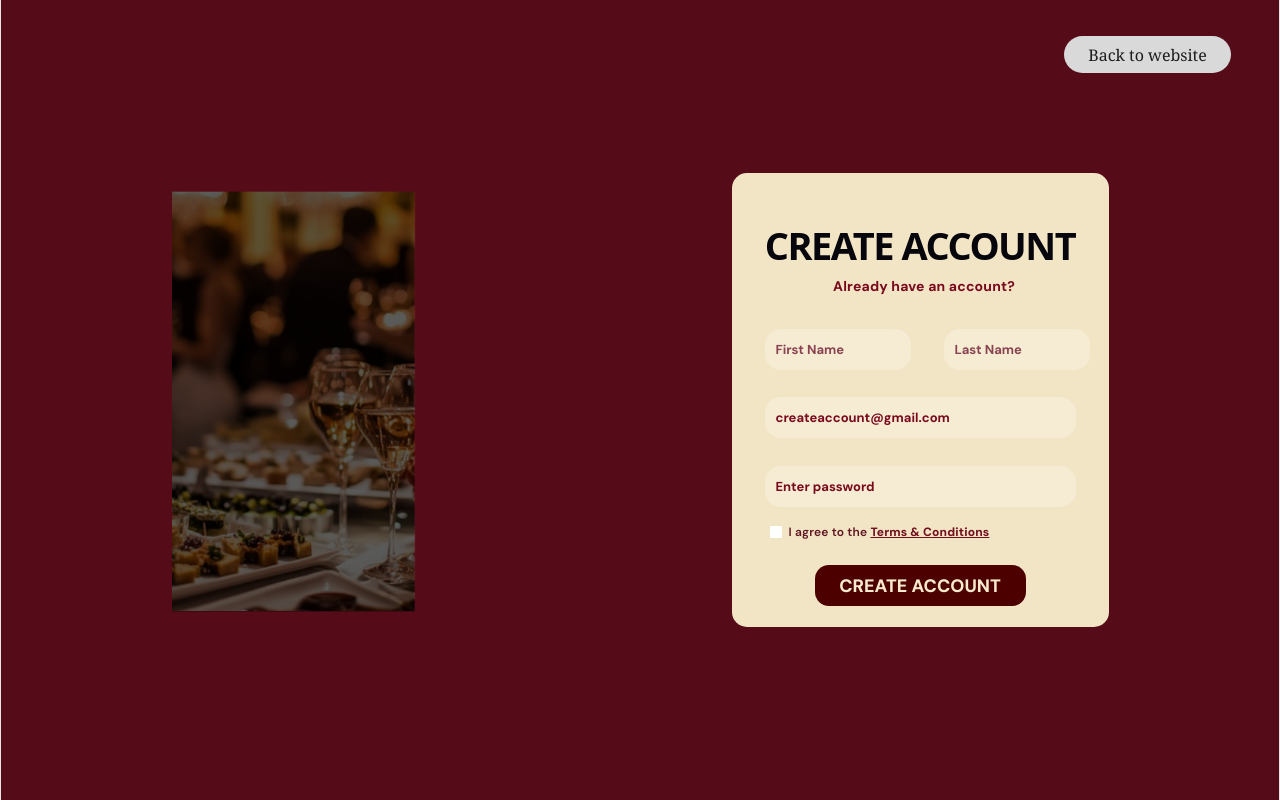
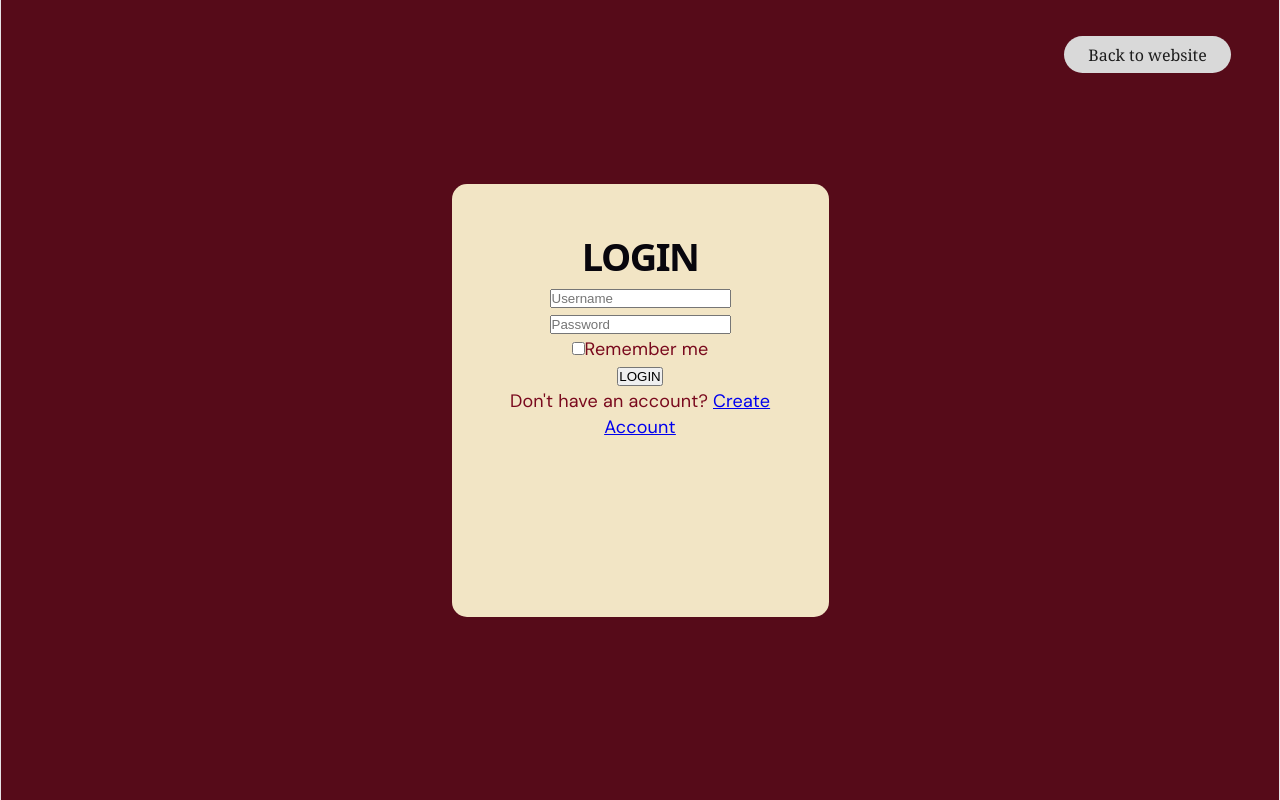
Before and after one commit to larasuriaga0-png/CasaShot, a React (Vite) app: page /login in a window 1280 px wide. Built offline with nearby package versions, Linux system fonts and the light colour scheme.

Commit message:
my changes

```diff
--- a/src/App.jsx
+++ b/src/App.jsx
@@ -3,13 +3,22 @@ import { BrowserRouter, Routes, Route } from "react-router-dom";
 
 import Home from "./Home";
 import Login from "./Login";
+import TermsAndConditions from "./Terms";
+import Signup from "./Signup";
 
 function App() {
   return (
     <BrowserRouter>
       <Routes>
         <Route path="/" element={<Home />} />
-        <Route path="/login" element={<Login />} />
+
+        {/* Signup.jsx = LOGIN PAGE */}
+        <Route path="/login" element={<Signup />} />
+
+        {/* Login.jsx = CREATE ACCOUNT PAGE */}
+        <Route path="/signup" element={<Login />} />
+
+        <Route path="/terms" element={<TermsAndConditions />} />
       </Routes>
     </BrowserRouter>
   );
--- /dev/null
+++ b/src/Signup.jsx
@@ -0,0 +1,146 @@
+import React, { useState } from "react";
+import { Link, useNavigate } from "react-router-dom";
+import "./Login.css";
+
+function Login() {
+  const navigate = useNavigate();
+
+  const [username, setUsername] = useState("");
+  const [password, setPassword] = useState("");
+  const [rememberMe, setRememberMe] = useState(false);
+  const [error, setError] = useState("");
+
+  const handleLogin = (e) => {
+    e.preventDefault();
+
+    setError("");
+
+    // Check if an account has been created
+    const savedAccount = localStorage.getItem("caterShotAccount");
+
+    if (!savedAccount) {
+      setError("No account found. Please create an account first.");
+      return;
+    }
+
+    const account = JSON.parse(savedAccount);
+
+    // Check username and password
+    if (
+      username !== account.username ||
+      password !== account.password
+    ) {
+      setError("Incorrect username or password.");
+      return;
+    }
+
+    // Save logged-in status
+    localStorage.setItem("isLoggedIn", "true");
+
+    // Optional remember me
+    if (rememberMe) {
+      localStorage.setItem("rememberMe", "true");
+    } else {
+      localStorage.removeItem("rememberMe");
+    }
+
+    // Go to Home
+    navigate("/");
+  };
+
+  const handleBack = () => {
+    navigate("/");
+  };
+
+  return (
+    <div className="login-page">
+
+      {/* Back to Website */}
+      <button
+        className="back-button"
+        onClick={handleBack}
+      >
+        Back to website
+      </button>
+
+      {/* Login Card */}
+      <div className="login-card">
+
+        <h1>LOGIN</h1>
+
+        <form onSubmit={handleLogin}>
+
+          {/* Username */}
+          <input
+            className="login-input"
+            type="text"
+            placeholder="Username"
+            value={username}
+            onChange={(e) => {
+              setUsername(e.target.value);
+              setError("");
+            }}
+          />
+
+          {/* Password */}
+          <input
+            className="login-input"
+            type="password"
+            placeholder="Password"
+            value={password}
+            onChange={(e) => {
+              setPassword(e.target.value);
+              setError("");
+            }}
+          />
+
+          {/* Remember Me */}
+          <div className="remember-container">
+
+            <input
+              type="checkbox"
+              id="remember"
+              checked={rememberMe}
+              onChange={(e) =>
+                setRememberMe(e.target.checked)
+              }
+            />
+
+            <label htmlFor="remember">
+              Remember me
+            </label>
+
+          </div>
+
+          {/* Error Message */}
+          {error && (
+            <p className="login-error">
+              {error}
+            </p>
+          )}
+
+          {/* Login Button */}
+          <button
+            type="submit"
+            className="login-button"
+          >
+            LOGIN
+          </button>
+
+        </form>
+
+        {/* Create Account */}
+        <p className="create-account-text">
+          Don't have an account?{" "}
+          <Link to="/signup">
+            Create Account
+          </Link>
+        </p>
+
+      </div>
+
+    </div>
+  );
+}
+
+export default Login;
--- a/src/Terms.jsx
+++ b/src/Terms.jsx
@@ -1,6 +1,6 @@
 import React from "react";
 import { Link } from "react-router-dom";
-import "./TermsAndConditions.css";
+import "./Terms.css";
 
 import logoImage from "./assets/logo.jpg";
 
--- /dev/null
+++ b/src/assets/Signup.css
@@ -0,0 +1,232 @@
+/* Main page */
+.login-page {
+  width: 100%;
+  min-height: 100vh;
+  background-color: #5b0000;
+  position: relative;
+
+  display: flex;
+  justify-content: center;
+  align-items: center;
+
+  font-family: Arial, Helvetica, sans-serif;
+}
+
+
+/* Back to website button */
+.back-button {
+  position: absolute;
+  top: 33px;
+  right: 47px;
+
+  width: 164px;
+  height: 36px;
+
+  border: none;
+  border-radius: 25px;
+
+  background-color: #eeeeee;
+  color: #333333;
+
+  font-family: Georgia, serif;
+  font-size: 16px;
+
+  cursor: pointer;
+
+  transition: 0.2s;
+}
+
+.back-button:hover {
+  background-color: #ffffff;
+}
+
+
+/* Login Card */
+.login-card {
+  width: 435px;
+  height: 425px;
+
+  background-color: #e4cfaf;
+
+  border-radius: 22px;
+
+  display: flex;
+  flex-direction: column;
+  align-items: center;
+
+  padding-top: 21px;
+
+  box-sizing: border-box;
+}
+
+
+/* LOGIN title */
+.login-card h1 {
+  margin: 0 0 57px 0;
+
+  color: #252525;
+
+  font-size: 36px;
+  font-weight: 800;
+
+  letter-spacing: -1px;
+}
+
+
+/* Form */
+.login-card form {
+  width: 250px;
+
+  display: flex;
+  flex-direction: column;
+  align-items: center;
+}
+
+
+/* Username and Password */
+.login-input {
+  width: 250px;
+  height: 43px;
+
+  box-sizing: border-box;
+
+  border: none;
+  outline: none;
+
+  border-radius: 15px;
+
+  background-color: #f1e1c8;
+
+  padding: 0 12px;
+
+  margin-bottom: 25px;
+
+  color: #730019;
+
+  font-size: 14px;
+  font-weight: 700;
+}
+
+.login-input::placeholder {
+  color: #730019;
+  opacity: 1;
+}
+
+
+/* Remember me */
+.remember-container {
+  width: 250px;
+
+  display: flex;
+  align-items: center;
+
+  margin-top: -5px;
+  margin-bottom: 47px;
+}
+
+
+/* Checkbox */
+.remember-container input {
+  width: 13px;
+  height: 13px;
+
+  margin: 0 8px 0 0;
+
+  cursor: pointer;
+
+  accent-color: #ffffff;
+}
+
+
+/* Remember me text */
+.remember-container label {
+  color: #730019;
+
+  font-size: 13px;
+  font-weight: 700;
+
+  cursor: pointer;
+}
+
+
+/* Login button */
+.login-button {
+  width: 164px;
+  height: 33px;
+
+  border: none;
+  border-radius: 11px;
+
+  background-color: #8038df;
+
+  color: white;
+
+  font-size: 14px;
+  font-weight: 800;
+
+  cursor: pointer;
+
+  transition: 0.2s;
+}
+
+.login-button:hover {
+  background-color: #702dcc;
+}
+
+
+/* Error message */
+.login-error {
+  width: 250px;
+
+  margin: -35px 0 15px 0;
+
+  text-align: center;
+
+  color: #a00000;
+
+  font-size: 11px;
+  font-weight: 700;
+}
+
+
+/* Create account text */
+.create-account-text {
+  margin-top: 25px;
+
+  color: #242424;
+
+  font-size: 12px;
+  font-weight: 700;
+}
+
+
+/* Create Account link */
+.create-account-text a {
+  color: #242424;
+
+  font-weight: 800;
+
+  text-decoration: underline;
+
+  cursor: pointer;
+}
+
+.create-account-text a:hover {
+  color: #730019;
+}
+
+
+/* Responsive */
+@media (max-width: 600px) {
+
+  .login-card {
+    width: 90%;
+    max-width: 435px;
+  }
+
+  .back-button {
+    right: 20px;
+    top: 20px;
+  }
+
+}
```
